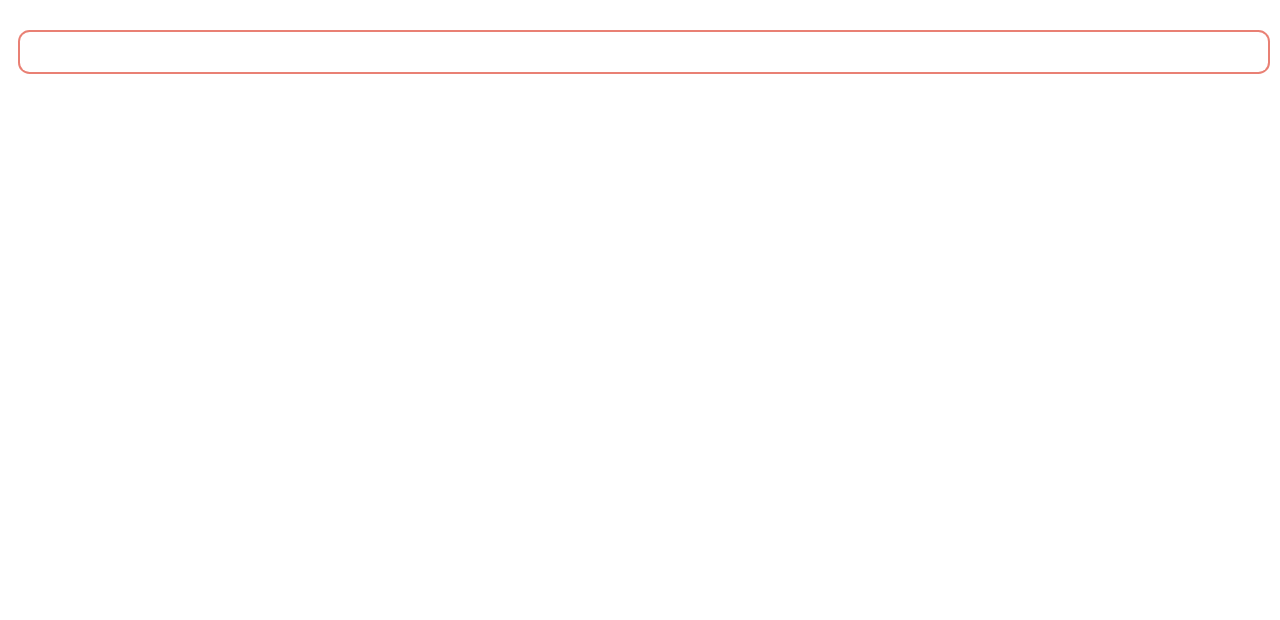
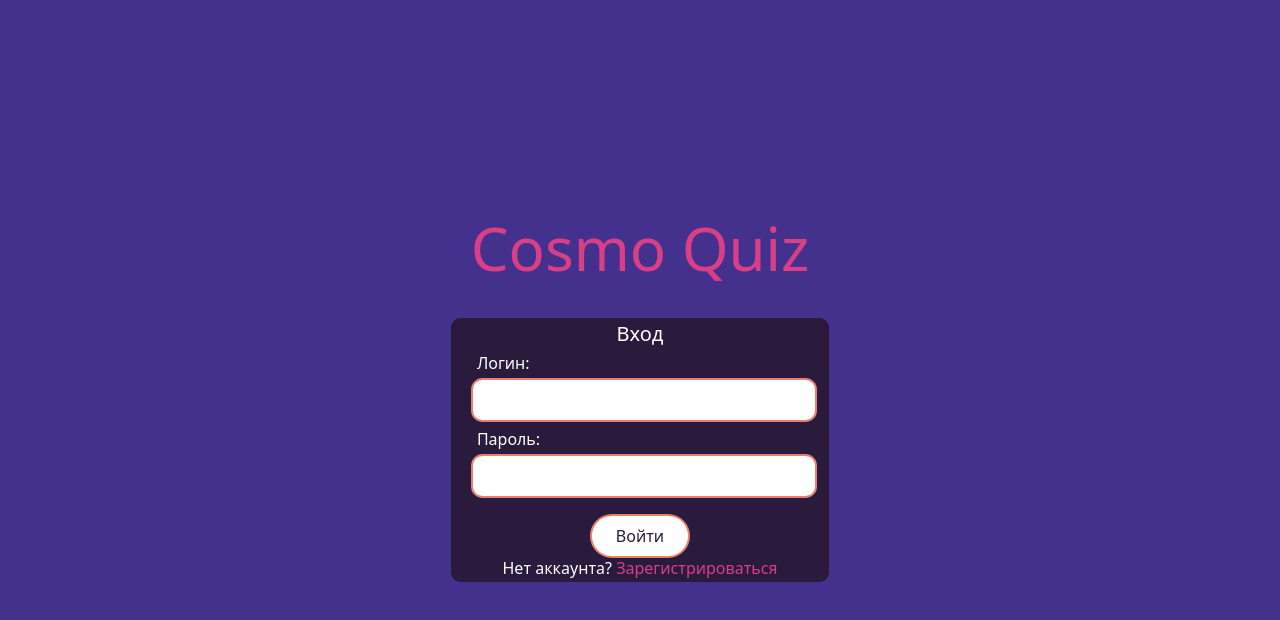
Before and after one commit to algorithm-ssau/cosmo-quiz, a React app in the folder client/: page / in a window 1280 px wide. Shown: the top 620 px of the page. Built offline with nearby package versions, Linux system fonts and the light colour scheme; the HTML template or start-up script is replaced by a standard one.

Commit message:
authorization page

```diff
--- a/client/package.json
+++ b/client/package.json
@@ -14,6 +14,7 @@
     "axios": "^1.6.7",
     "react": "^18.2.0",
     "react-dom": "^18.2.0",
+    "react-helmet-async": "^2.0.4",
     "react-redux": "^9.1.0"
   },
   "devDependencies": {
--- a/client/src/App.jsx
+++ b/client/src/App.jsx
@@ -1,7 +1,10 @@
-import Input from "./components/ui/Input";
+import Authorization from "./components/pages/Authorization";
+import { HelmetProvider } from "react-helmet-async";
 
 export default function App() {
-    return <p className="text-5xl">
-      <Input label='email'/>
-    </p>;
+    return (
+        <HelmetProvider>
+            <Authorization />
+        </HelmetProvider>
+    );
 }
--- a/client/src/components/containers/LoginWindow.jsx
+++ b/client/src/components/containers/LoginWindow.jsx
@@ -71,7 +71,7 @@ export default function LoginWindow() {
 
   if (content) {
     return (
-      <div className="flex items-stretch place-content-center">
+      <div className="flex items-stretch place-content-center sm:w-screen">
         <form
           action=""
           className="grid grid-cols-1 border-2 rounded place-items-center bg-primary"
--- /dev/null
+++ b/client/src/components/pages/Authorization.jsx
@@ -0,0 +1,20 @@
+import LoginWindow from "../containers/LoginWindow";
+import { Helmet } from "react-helmet-async";
+
+export default function Authorization() {
+    return (
+        <>
+            <Helmet>
+                <title>Авторизация</title>
+            </Helmet>
+            <div className="flex flex-col justify-around w-screen h-screen bg-background">
+                <div>
+                    <h1 className="mb-10 text-6xl text-center text-accent">
+                        Cosmo Quiz
+                    </h1>
+                    <LoginWindow />
+                </div>
+            </div>
+        </>
+    );
+}
```
Also changed, not shown: 1 other file (tests, documents, lock files or other folders).
